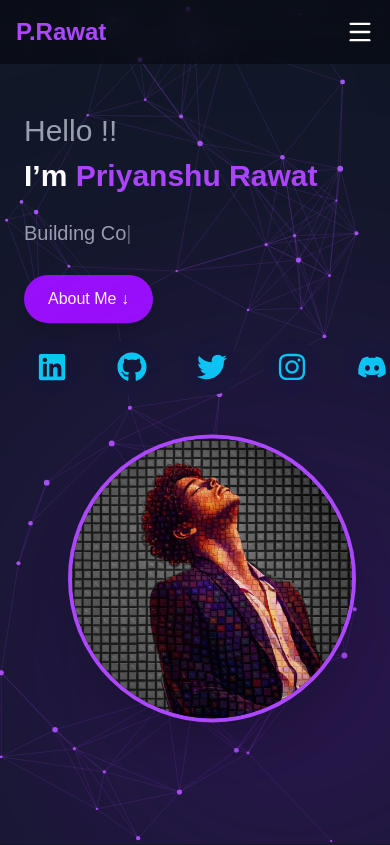
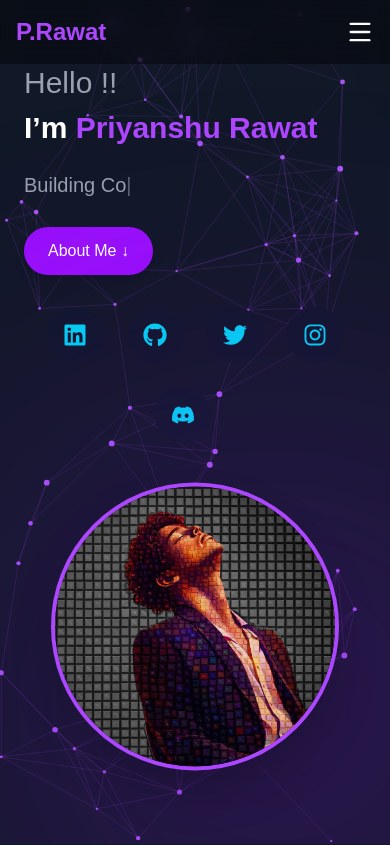
Before and after one commit to priyanshurawat15-dev/QR-Portfolio, a React (Vite) app: page / in a window 390 px wide. Shown: the top 845 px of the page. Built offline with nearby package versions, Linux system fonts and the light colour scheme.

Commit message:
update phone responsee

```diff
--- a/src/App.jsx
+++ b/src/App.jsx
@@ -151,34 +151,35 @@ function App() {
             </a>
 
 
-          <div className="flex gap-6 justify-center mt-4">
+            <div className="flex flex-wrap justify-center md:justify-start gap-6 mt-8">
 
 
   <a href="https://linkedin.com" target="_blank"
  className="w-14 h-14 flex items-center justify-center rounded-full bg-[#0f172a] text-cyan-400 hover:scale-110 hover:shadow-[0_0_15px_#22d3ee] transition-all duration-300">
-    <FaLinkedin className="text-3xl" />
+    <FaLinkedin className="text-2xl md:text-3xl" />
   </a>
 
   <a href="https://github.com" target="_blank"
  className="w-14 h-14 flex items-center justify-center rounded-full bg-[#0f172a] text-cyan-400 hover:scale-110 hover:shadow-[0_0_15px_#22d3ee] transition-all duration-300">
-    <FaGithub className="text-3xl" />
+    <FaGithub className="text-2xl md:text-3xl" />
   </a>
 
   <a href="https://twitter.com" target="_blank"
  className="w-14 h-14 flex items-center justify-center rounded-full bg-[#0f172a] text-cyan-400 hover:scale-110 hover:shadow-[0_0_15px_#22d3ee] transition-all duration-300">
-    <FaTwitter className="text-3xl" />
+    <FaTwitter className="text-2xl md:text-3xl" />
   </a>
 
   <a href="https://instagram.com" target="_blank"
   className="w-14 h-14 flex items-center justify-center rounded-full bg-[#0f172a] text-cyan-400 hover:scale-110 hover:shadow-[0_0_15px_#22d3ee] transition-all duration-300">
-    <FaInstagram className="text-3xl" />
+    <FaInstagram className="text-2xl md:text-3xl" />
   </a>
 
     <a href="https://discord.com" target="_blank"
     className="w-14 h-14 flex items-center justify-center rounded-full bg-[#0f172a] text-cyan-400 hover:scale-110 hover:shadow-[0_0_15px_#22d3ee] transition-all duration-300">
-    <FaDiscord className="text-3xl"/>
+    <FaDiscord className="text-2xl md:text-3xl"/>
   </a>
 
+<div className="flex flex-wrap justify-center md:justify-start gap-6 mt-8 mb-6"></div>
 </div>
 </div>
           <motion.div
```
